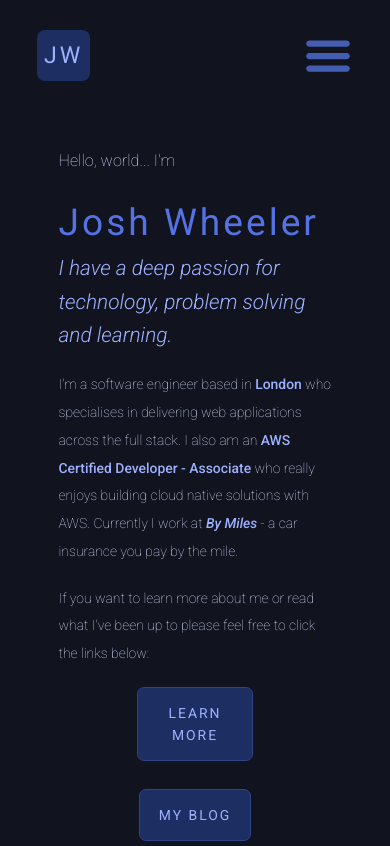
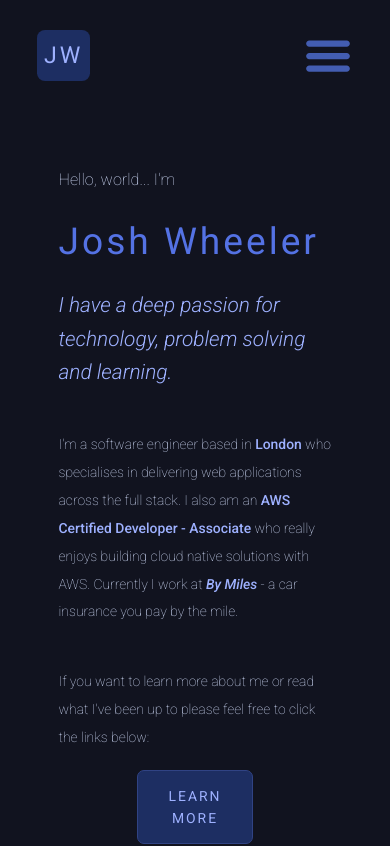
Before and after one commit to jltwheeler/personal-website, a Next.js app: page / in a window 390 px wide. Shown: the top 846 px of the page. Built offline with nearby package versions, Linux system fonts and the light colour scheme.

Commit message:
add scrollbar styles and fix responsiveness for footer

```diff
--- a/components/Footer.tsx
+++ b/components/Footer.tsx
@@ -32,6 +32,10 @@ const FooterStyle = styled.footer`
       margin-right: 0;
       margin-top: 1rem;
       margin-bottom: 2.5rem;
+    }
+
+    @media (max-width: ${(props: ThemeProps) => props.theme.sizes['m']}px) {
+      font-size: 1.75rem;
     }
 
     @media (min-width: ${(props: ThemeProps) => props.theme.sizes['2xl']}px) {
--- a/components/Hero.tsx
+++ b/components/Hero.tsx
@@ -24,6 +24,11 @@ const HeroSection = styled.section`
       padding-top: 3rem;
     }
 
+    @media (max-width: ${(props: ThemeProps) => props.theme.sizes['m']}px) {
+      font-size: 6rem;
+      padding-top: 3rem;
+    }
+
     @media (max-width: ${(props: ThemeProps) => props.theme.sizes['s']}px) {
       font-size: 4rem;
       padding-top: 2rem;
@@ -36,6 +41,10 @@ const HeroSection = styled.section`
 
     @media (min-width: ${(props: ThemeProps) => props.theme.sizes['2xl']}px) {
       font-size: 3rem;
+    }
+
+    @media (max-width: ${(props: ThemeProps) => props.theme.sizes['m']}px) {
+      padding-top: 2rem;
     }
 
     @media (max-width: ${(props: ThemeProps) => props.theme.sizes['s']}px) {
@@ -53,6 +62,11 @@ const HeroSection = styled.section`
     @media (min-width: ${(props: ThemeProps) => props.theme.sizes['2xl']}px) {
       font-size: 3.5rem;
       padding-bottom: 2rem;
+    }
+
+    @media (max-width: ${(props: ThemeProps) => props.theme.sizes['m']}px) {
+      font-size: 3rem;
+      padding-top: 2rem;
     }
 
     @media (max-width: ${(props: ThemeProps) => props.theme.sizes['s']}px) {
@@ -73,6 +87,11 @@ const HeroSection = styled.section`
       font-weight: 200;
     }
 
+    @media (max-width: ${(props: ThemeProps) => props.theme.sizes['m']}px) {
+      font-size: 1.75rem;
+      padding-top: 2.5rem;
+    }
+
     @media (max-width: ${(props: ThemeProps) => props.theme.sizes['s']}px) {
       font-size: 1.5rem;
       padding-bottom: 2rem;
@@ -84,9 +103,11 @@ const LinksContainer = styled.article`
   display: flex;
   justify-content: left;
   align-items: center;
+  margin-bottom: 5rem;
 
   @media (max-width: ${(props: ThemeProps) => props.theme.sizes['s']}px) {
     flex-direction: column;
+    margin-bottom: 2rem;
   }
 `;
 
@@ -105,6 +126,11 @@ const NavLink = styled.a`
   @media (min-width: ${(props: ThemeProps) => props.theme.sizes['2xl']}px) {
     font-size: 2rem;
     padding: 1.25rem 3rem;
+  }
+
+  @media (max-width: ${(props: ThemeProps) => props.theme.sizes['m']}px) {
+    font-size: 1.5rem;
+    padding: 1.5rem 2rem;
   }
 
   @media (max-width: ${(props: ThemeProps) => props.theme.sizes['s']}px) {
--- a/components/Navbar.tsx
+++ b/components/Navbar.tsx
@@ -78,6 +78,9 @@ const NavLink = styled.a`
   @media (min-width: ${(props: ThemeProps) => props.theme.sizes['2xl']}px) {
     font-size: 2.5rem;
   }
+  @media (max-width: ${(props: ThemeProps) => props.theme.sizes['m']}px) {
+    font-size: 3rem;
+  }
 
   &:after {
     transition: all 0.5s;
--- a/pages/_app.tsx
+++ b/pages/_app.tsx
@@ -8,6 +8,23 @@ const GlobalStyle = createGlobalStyle`
   body {
     background-color: ${(props: ThemeProps) => props.theme.colors.indigo1};
     color: ${(props: ThemeProps) => props.theme.colors.indigo12};
+  }
+
+  /* scrollbar */
+  ::-webkit-scrollbar {
+    width: 20px;
+  }
+  ::-webkit-scrollbar-track {
+    background-color: transparent;
+  }
+  ::-webkit-scrollbar-thumb {
+    background-color: ${(props: ThemeProps) => props.theme.colors.indigo9};
+    border-radius: 20px;
+    border: 6px solid transparent;
+    background-clip: content-box;
+  }
+  ::-webkit-scrollbar-thumb:hover {
+    background-color: ${(props: ThemeProps) => props.theme.colors.indigo10};
   }
 
   /* Animations */
```
